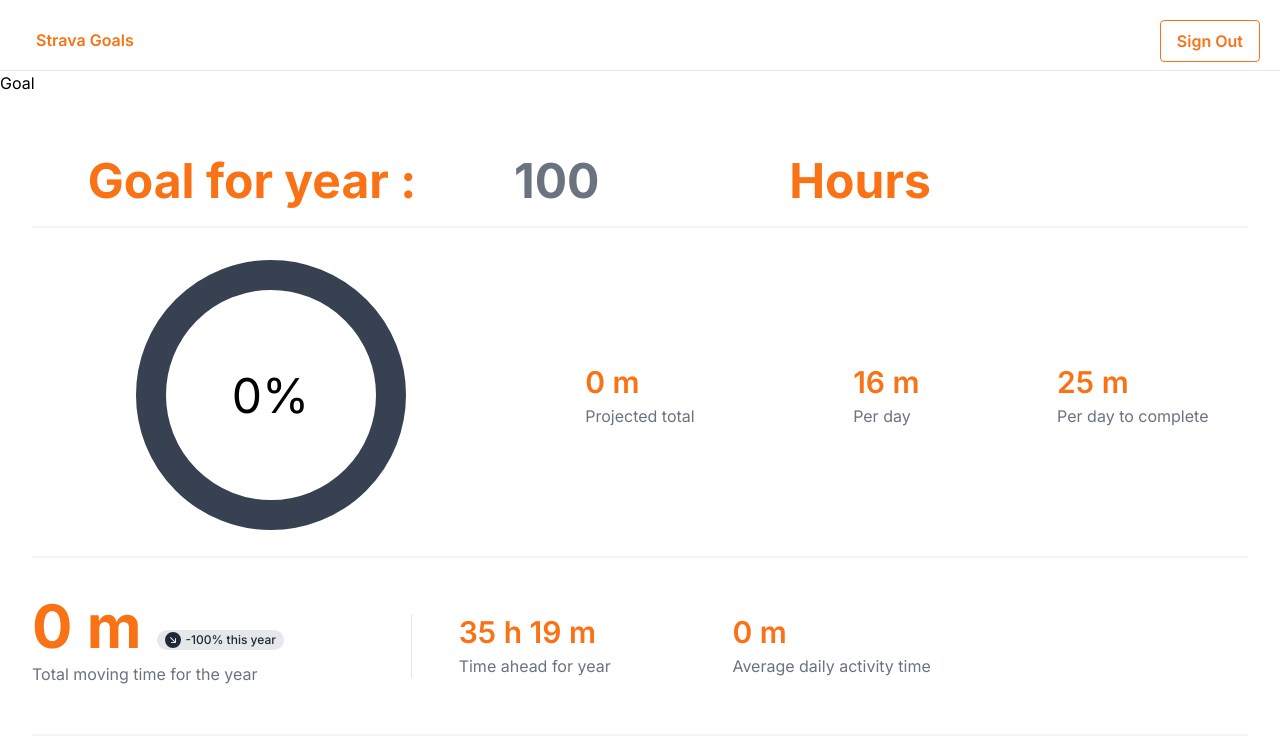
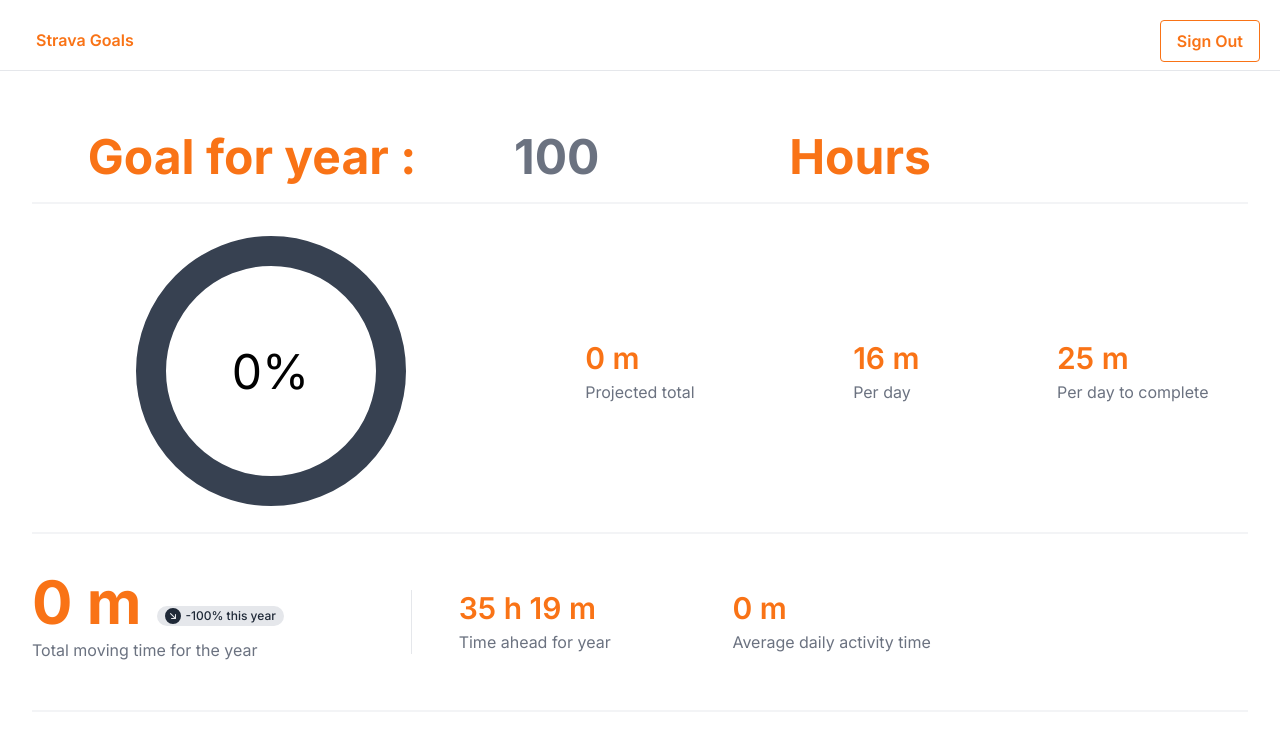
Before and after one commit to stratagize-dev/stratagize, a Next.js app: page / in a window 1280 px wide. Shown: the top 755 px of the page. Built offline with nearby package versions, Linux system fonts and the light colour scheme; no server answers; the database is empty; sample sign-in values are in the browser's storage.

Commit message:
fix warnings

```diff
--- a/src/components/components/components/StatsRow.tsx
+++ b/src/components/components/components/StatsRow.tsx
@@ -2,7 +2,6 @@ import MessageBlock from '@/components/components/components/MessageBlock';
 import ArrowDownRightCircleFill from '@/components/Icons/ArrowDownRightCircleFill';
 import ArrowUpRightCircleFill from '@/components/Icons/ArrowUpRightCircleFill';
 import HorizontalSpacer from '@/components/components/components/HorizontalSpacer';
-import LoadingDiv from '@/components/LoadingDiv';
 
 interface Props {
   title: string;
--- a/src/components/serverSide/Goal.tsx
+++ b/src/components/serverSide/Goal.tsx
@@ -17,7 +17,6 @@ export default async function Goal({ session }: Props) {
   if (activities) {
     return (
       <>
-        <div>Goal</div>
         <Stats activities={activities} />
       </>
     );
--- a/src/shared/services/statistics/calculateMovingTime.ts
+++ b/src/shared/services/statistics/calculateMovingTime.ts
@@ -1,5 +1,5 @@
 import { ActivityTotals } from '@/shared/ActivityTotals';
-import { Activity, convertSportType, SportType } from '@/shared/types/Activity';
+import { Activity, SportType } from '@/shared/types/Activity';
 
 export const calculateMovingTime = (
   activities: Activity.Row[],
```
